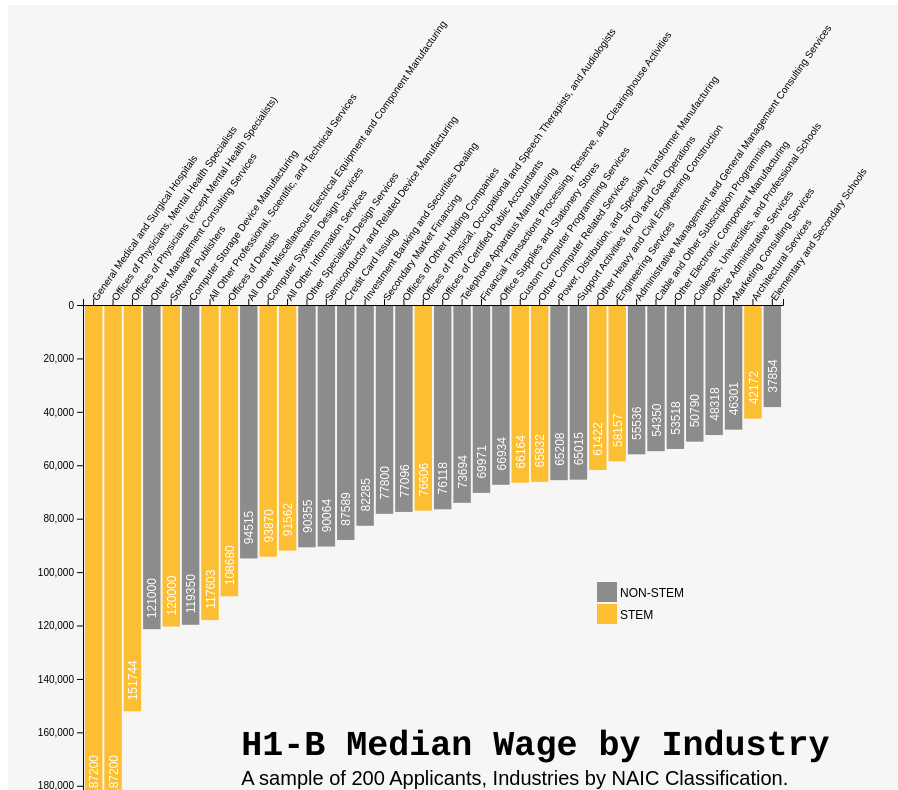
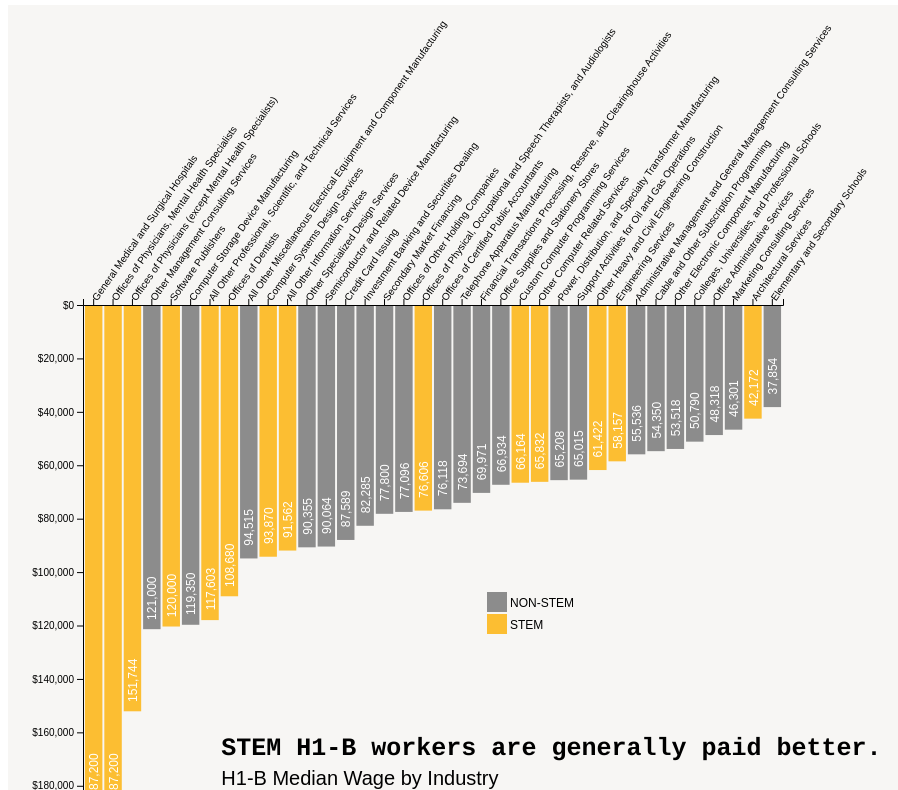
Before and after one commit to rwidjaya/d3_dataviz, a plain HTML site: page index.html in a window 1280 px wide. Shown: the part 62-852 px from the top of the page, without its empty margins (0-898 px from the left). Drawn offline with Linux system fonts and the light colour scheme.

Commit message:
For Assignment Submission

```diff
--- a/index.html
+++ b/index.html
@@ -2,7 +2,7 @@
 <html lang="en">
   <head>
     <meta charset="utf-8">
-    <title>Negative Bar Chart</title>
+    <title>D3.js Negative Bar Chart</title>
     <script type="text/javascript" src="d3.js"></script>
 
     <style >
@@ -29,6 +29,7 @@
 
     .legend {
       font-size: 12px;
+      font-family: sans-serif;
     }
     rect {
       stroke-width: 2;
@@ -37,7 +38,7 @@
     .title {
       fill: black;
       font-family: courier;
-      font-size: 35px;
+      font-size: 25px;
       text-anchor: right;
       font-weight: 600;
     }
@@ -62,7 +63,7 @@
   </head>
 
   <body>
-    <h2>Negative Bar Charts</h2>
+    <h2>D3.js Negative Bar Chart</h2>
 
     <div class = "container">
       <div id="chart"></div>
@@ -113,10 +114,13 @@
             .attr("dy", "1em")
             .attr("transform", "rotate(-55)" )
 
+          var format = d3.format(",.0f");
+
           svg.append("g")
               .attr("class", "y axis")
               .attr("transform", "translate("+margin.left+","+margin.top+")")
-              .call(d3.axisLeft(y))
+              .call(d3.axisLeft(y)
+                .tickFormat(function(d) { return "$" + format(d); }))
             .append("text")
               .attr("transform", "rotate(-90)")
               .attr("x", -height - 75)
@@ -163,21 +167,21 @@
 
           svg.append("text")
             .attr("class", "title")
-            .attr("x", width/3)
+            .attr("x", width/3 - 20)
             .attr("y", 1.5*height)
+            .text("STEM H1-B workers are generally paid better.");
+
+          svg.append("text")
+            .attr("class", "subtitle")
+            .attr("x", width/3 - 20)
+            .attr("y", 1.5*height + 30)
             .text("H1-B Median Wage by Industry");
 
           svg.append("text")
-            .attr("class", "subtitle")
-            .attr("x", width/3)
-            .attr("y", 1.5*height + 30)
-            .text("A sample of 200 Applicants, Industries by NAIC Classification.");
-
-          svg.append("text")
             .attr("class", "caption")
-            .attr("x", width/3)
+            .attr("x", width/3 - 20)
             .attr("y", 1.5*height + 50)
-            .text("Source: USCIS");
+            .text("Source: USCIS | A sample of 200 Applicants, Industries by NAIC Classification.");
 
 
           g.selectAll("text")
@@ -189,7 +193,7 @@
             .attr("x", (function(d) { return -y(d.MED_PW) + 30; }))
             .attr("y", function(d) { return x(d.NAIC_CODE_TITLE) + (x.bandwidth()/4) ;})
             .attr("dy", ".75em")
-            .text(function(d) { return d.MED_PW;});
+            .text(function(d) {return format(d.MED_PW);});
 
           var legendRectSize = 18;
           var legendSpacing = 4;
@@ -208,12 +212,11 @@
             .enter()
             .append('g')
             .attr('class', 'legend')
-            .attr('font-family', "sans-serif")
             .attr('transform', function(d, i) {
               var tall = legendRectSize + legendSpacing;
               var offset =  tall * d.length / 2;
-              var horz = width - 5 * tall;
-              var vert = 100 + height - (i * tall);
+              var horz = width - 10 * tall;
+              var vert = 110 + height - (i * tall);
               return 'translate(' + horz + ',' + vert + ')'
             });
 
```
